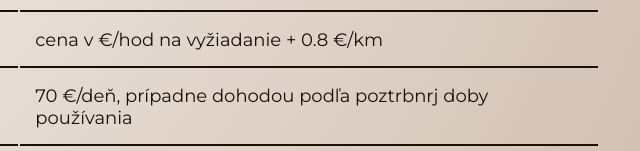
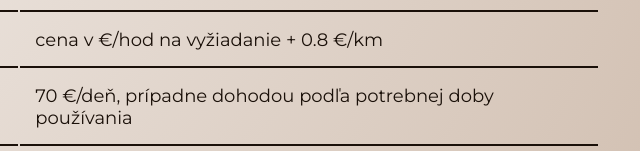
Before and after one commit to SabinaJarabkova/VEDESsro, an Eleventy site: page cennik.html in a window 1280 px wide. Shown: the part 801-952 px from the top of the page, 640-1280 px from the left. Built offline with nearby package versions, Linux system fonts and the light colour scheme; Eleventy itself is replaced by a stand-in of ours; files that its build step writes are made by us from their sources.

Commit message:
opravenei chyby v cenniku

```diff
--- a/cennik.html
+++ b/cennik.html
@@ -36,7 +36,7 @@ title: VEDES s.r.o.
         </tr>
         <tr class="table__row">
           <td class="table__item">Pristavenie kontajnera</td>
-          <td class="table__item"> 70 €/deň, prípadne dohodou podľa poztrbnrj doby používania</td>
+          <td class="table__item"> 70 €/deň, prípadne dohodou podľa potrebnej doby používania</td>
         </tr>
 
         <tr class="table__row">
```
